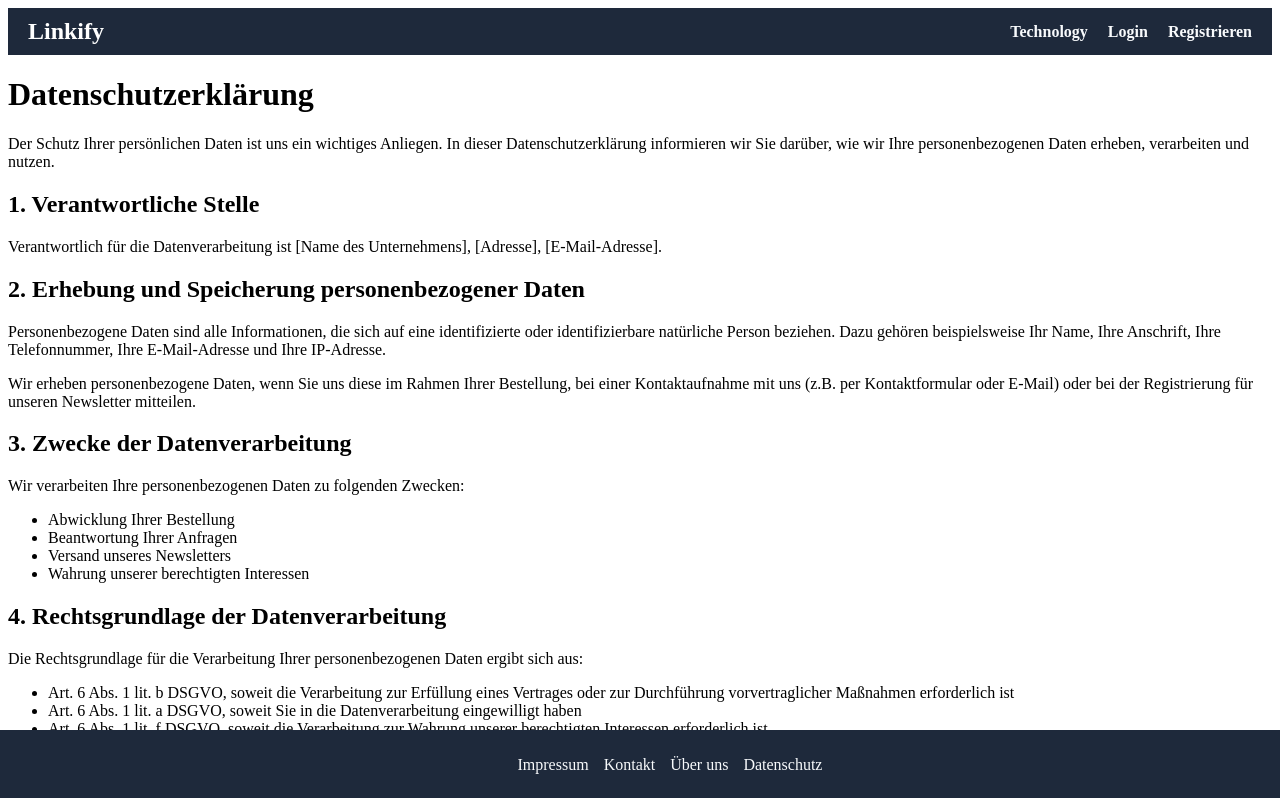
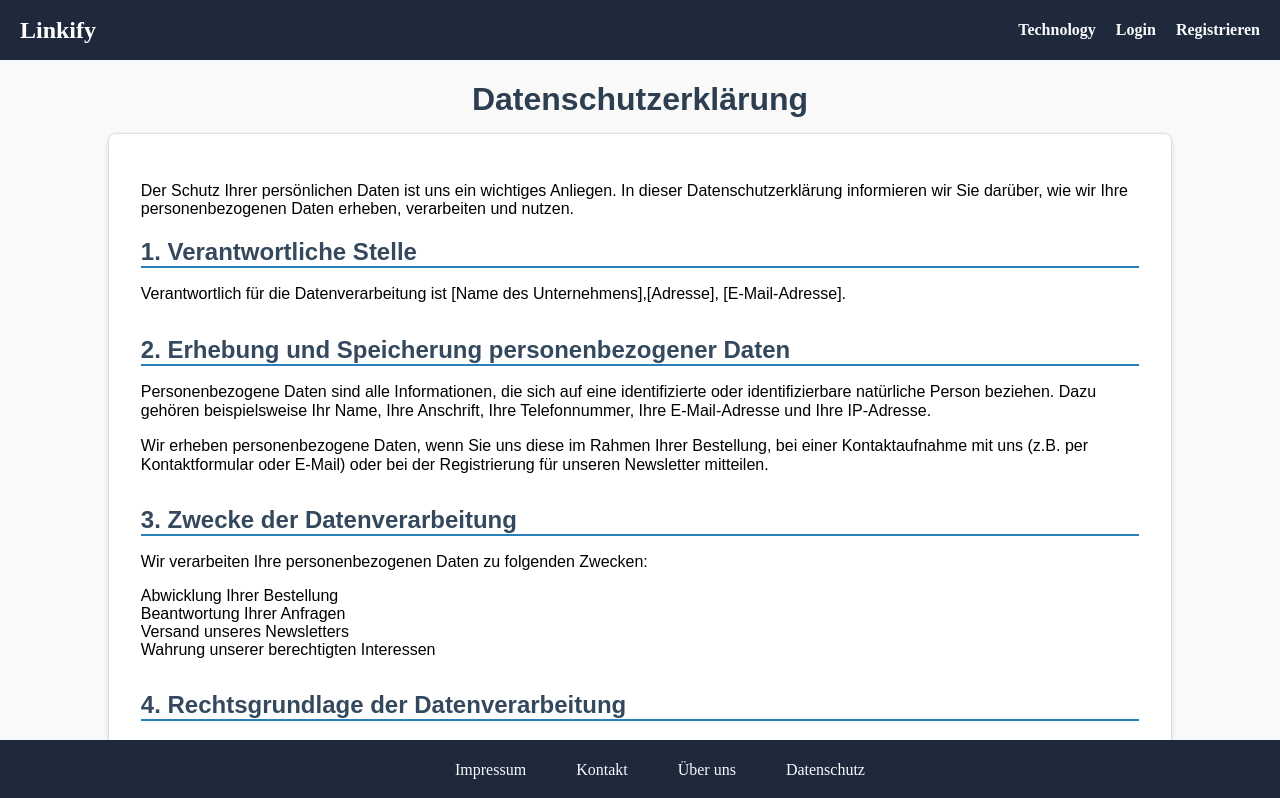
Before and after one commit to RalfHof/nextjs-boilerplate, a Next.js app: page /datenschutz in a window 1280 px wide. Shown: the top 798 px of the page. Built offline with nearby package versions, Linux system fonts and the light colour scheme.

Commit message:
New Feautes Akin

```diff
--- a/src/app/datenschutz/page.tsx
+++ b/src/app/datenschutz/page.tsx
@@ -1,45 +1,54 @@
 "use client";
+
 export default function DatenschutzPage() {
-  return (
-    <>
-      <h1>Datenschutzerklärung</h1>
-      <p>
+  return (<>
+    <div className="datenschutz-page">
+      <h1 className="page-title">Datenschutzerklärung</h1>
+      <div id="ContainerDIV">
+        <p className="intro">
           Der Schutz Ihrer persönlichen Daten ist uns ein wichtiges Anliegen. In
           dieser Datenschutzerklärung informieren wir Sie darüber, wie wir Ihre
           personenbezogenen Daten erheben, verarbeiten und nutzen.
         </p>
-      <h2>1. Verantwortliche Stelle</h2>
-      <p>
-        Verantwortlich für die Datenverarbeitung ist [Name des Unternehmens],
-        [Adresse], [E-Mail-Adresse].
+        <section className="section responsible">
+          <h2 className="section-title">1. Verantwortliche Stelle</h2>
+          <p className="DataProtectionParagraphs">
+            Verantwortlich für die Datenverarbeitung ist <span className="placeholder">[Name des Unternehmens]</span>,
+            <span className="placeholder">[Adresse]</span>, <span className="placeholder">[E-Mail-Adresse]</span>.
           </p>
-      <h2>2. Erhebung und Speicherung personenbezogener Daten</h2>
-      <p>
+        </section>
+        <section className="section data-collection">
+          <h2 className="section-title">2. Erhebung und Speicherung personenbezogener Daten</h2>
+          <p className="DataProtectionParagraphs">
             Personenbezogene Daten sind alle Informationen, die sich auf eine
             identifizierte oder identifizierbare natürliche Person beziehen. Dazu
             gehören beispielsweise Ihr Name, Ihre Anschrift, Ihre Telefonnummer,
             Ihre E-Mail-Adresse und Ihre IP-Adresse.
           </p>
-      <p>
+          <p className="DataProtectionParagraphs">
             Wir erheben personenbezogene Daten, wenn Sie uns diese im Rahmen Ihrer
             Bestellung, bei einer Kontaktaufnahme mit uns (z.B. per Kontaktformular
             oder E-Mail) oder bei der Registrierung für unseren Newsletter
             mitteilen.
           </p>
-      <h2>3. Zwecke der Datenverarbeitung</h2>
-      <p>Wir verarbeiten Ihre personenbezogenen Daten zu folgenden Zwecken:</p>
-      <ul>
+        </section>
+        <section className="section purposes">
+          <h2 className="section-title">3. Zwecke der Datenverarbeitung</h2>
+          <p className="DataProtectionParagraphs">Wir verarbeiten Ihre personenbezogenen Daten zu folgenden Zwecken:</p>
+          <ul className="purposes-list">
             <li>Abwicklung Ihrer Bestellung</li>
             <li>Beantwortung Ihrer Anfragen</li>
             <li>Versand unseres Newsletters</li>
             <li>Wahrung unserer berechtigten Interessen</li>
           </ul>
-      <h2>4. Rechtsgrundlage der Datenverarbeitung</h2>
-      <p>
+        </section>
+        <section className="section legal-basis">
+          <h2 className="section-title">4. Rechtsgrundlage der Datenverarbeitung</h2>
+          <p className="DataProtectionParagraphs">
             Die Rechtsgrundlage für die Verarbeitung Ihrer personenbezogenen Daten
             ergibt sich aus:
           </p>
-      <ul>
+          <ul className="legal-basis-list">
             <li>
               Art. 6 Abs. 1 lit. b DSGVO, soweit die Verarbeitung zur Erfüllung
               eines Vertrages oder zur Durchführung vorvertraglicher Maßnahmen
@@ -54,42 +63,53 @@ export default function DatenschutzPage() {
               unserer berechtigten Interessen erforderlich ist
             </li>
           </ul>
-      <h2>5. Weitergabe von Daten</h2>
-      <p>
+        </section>
+        <section className="section data-sharing">
+          <h2 className="section-title">5. Weitergabe von Daten</h2>
+          <p className="DataProtectionParagraphs">
             Wir geben Ihre personenbezogenen Daten nur dann an Dritte weiter, wenn
             dies zur Erfüllung des Vertrags erforderlich ist (z.B. an das mit der
             Lieferung beauftragte Versandunternehmen), wir gesetzlich dazu
             verpflichtet sind oder Sie eingewilligt haben.
           </p>
-      <h2>6. Ihre Rechte</h2>
-      <p>
+        </section>
+        <section className="section rights">
+          <h2 className="section-title">6. Ihre Rechte</h2>
+          <p className="DataProtectionParagraphs">
             Sie haben gegenüber uns folgende Rechte hinsichtlich der Sie
             betreffenden personenbezogenen Daten:
           </p>
-      <ul>
+          <ul className="rights-list">
             <li>Recht auf Auskunft</li>
             <li>Recht auf Berichtigung oder Löschung</li>
             <li>Recht auf Einschränkung der Verarbeitung</li>
             <li>Recht auf Widerspruch gegen die Verarbeitung</li>
             <li>Recht auf Datenübertragbarkeit</li>
           </ul>
-      <p>
+          <p className="DataProtectionParagraphs">
             Sie haben zudem das Recht, sich bei einer Datenschutz-Aufsichtsbehörde
             über die Verarbeitung Ihrer personenbezogenen Daten durch uns zu
             beschweren.
           </p>
-      <h2>7. Datensicherheit</h2>
-      <p>
+        </section>
+        <section className="section data-security">
+          <h2 className="section-title">7. Datensicherheit</h2>
+          <p className="DataProtectionParagraphs">
             Wir treffen geeignete technische und organisatorische Maßnahmen, um Ihre
             personenbezogenen Daten vor Verlust, Missbrauch, unberechtigtem Zugriff
             und unbefugter Offenlegung zu schützen.
           </p>
-      <h2>8. Aktualisierung der Datenschutzerklärung</h2>
-      <p>
+        </section>
+        <section className="section updates">
+          <h2 className="section-title">8. Aktualisierung der Datenschutzerklärung</h2>
+          <p className="DataProtectionParagraphs">
             Wir behalten uns vor, diese Datenschutzerklärung anzupassen, um sie an
             geänderte Rechtslagen oder bei Änderungen des Dienstes sowie der
             Datenverarbeitung anzupassen.
           </p>
+        </section>
+      </div>
+    </div>
   </>
   );
 }
--- a/src/components/navigation.tsx
+++ b/src/components/navigation.tsx
@@ -19,28 +19,29 @@ export default function Navigation() {
 
   return (
     <header className="header">
-      {/* Logo */}
       <div className="logo">
         <Logo />
       </div>
 
-      {/* Burger-Menü */}
-      {isMobile && (
+      {/* Burger-Menü für mobile Ansicht */}
+      {isMobile && !isMenuOpen && ( // Zeige Burger-Menü nur, wenn das Menü nicht offen ist
         <button
           className="burger-menu"
-          onClick={() => setIsMenuOpen(!isMenuOpen)}
+          onClick={() => setIsMenuOpen(!isMenuOpen)} // Toggle isMenuOpen
         >
           ☰
         </button>
       )}
 
       {/* Navigation */}
-      <nav className={`main-navigation ${isMenuOpen && isMobile ? "open" : ""}`}>
+      <nav className={`main-navigation ${isMenuOpen ? "open" : ""}`}>
+        {isMenuOpen && isMobile && (
+          <div id="CloseMenuDIV">
+            <p id="CloseMenu" onClick={() => setIsMenuOpen(false)}>X</p>
+          </div>
+        )}
         <ul className="nav-list">
-          <li className="nav-item">
-
-          </li>
-          <li className="nav-item">
+          <li>
             <Link href="/technology" className="nav-link">
               Technology
             </Link>
@@ -51,7 +52,7 @@ export default function Navigation() {
             </Link>
           </li>
           <li className="nav-item registrieren">
-            <Link href="https://app.linkify.cloud/registrieren" className="nav-link">
+            <Link href="https://app.linkify.cloud/registrierung" className="nav-link">
               Registrieren
             </Link>
           </li>
--- a/src/globals.css
+++ b/src/globals.css
@@ -1,11 +1,21 @@
+body,
+html,
+#root {
+  margin: 0;
+  padding: 0;
+  height: 100vh;
+}
+
+
 /* Header Styles */
 .header {
   display: flex;
   justify-content: space-between;
   align-items: center;
-  padding: 10px 20px;
   background-color: #1e293b;
   color: white;
+  width: 100%;
+  height: 60px;
 }
 
 /* Logo */
@@ -14,15 +24,19 @@
   color: white;
   font-size: 1.5rem;
   font-weight: bold;
+  margin-left: 20px;
 }
 
 .logo-text:hover {
-  color: #38bdf8; /* Hellblau */
+  color: #38bdf8;
+  /* Hellblau */
 }
 
 /* Navigation */
 .main-navigation {
   display: flex;
+  margin-right: 20px;
+
 }
 
 .nav-list {
@@ -33,10 +47,6 @@
   padding: 0;
 }
 
-.nav-item {
-  position: relative;
-}
-
 .nav-link {
   text-decoration: none;
   color: #f8fafc;
@@ -45,12 +55,14 @@
 }
 
 .nav-link:hover {
-  color: #38bdf8; /* Hellblau */
+  color: #38bdf8;
+  /* Hellblau */
 }
 
 .login,
 .registrieren {
-  margin-left: auto; /* Rechtsbündig */
+  margin-left: auto;
+  /* Rechtsbündig */
 }
 
 .burger-menu {
@@ -66,19 +78,20 @@
 .footer {
   background-color: #1e293b;
   color: white;
-  text-align: center;
-  padding: 10px;
+  width: 100%;
+  height: 60px;
   position: fixed;
   bottom: 0;
-  width: 100%;
-  left: 0;
-  }
+  display: flex;
+  align-items: center;
+  justify-content: center;
+}
 
 .footer-links {
   list-style: none;
   display: flex;
   justify-content: center;
-  gap: 15px;
+  gap: 50px;
 }
 
 .footer-links a {
@@ -87,22 +100,329 @@
 }
 
 .footer-links a:hover {
-  color: #38bdf8; /* Hellblau */
+  color: #38bdf8;
+  /* Hellblau */
 }
 
-/* Responsives Design */
+/* ----------------------------------------------------- */
+
+.impressum-page {
+  font-family: Arial, sans-serif;
+  color: #333;
+  background-color: #f9f9f9;
+  padding: 20px;
+}
+
+.page-title {
+  font-size: 2em;
+  margin-bottom: 15px;
+  color: #2c3e50;
+  text-align: center;
+
+}
+
+.content {
+  max-width: 800px;
+  margin: 0 auto;
+  background-color: #ffffff;
+  border: 1px solid #ddd;
+  border-radius: 8px;
+  padding: 20px;
+  box-shadow: 0 2px 5px rgba(0, 0, 0, 0.1);
+  margin-bottom: 60px;
+}
+
+.section {
+  margin-bottom: 20px;
+}
+
+.section-title {
+  font-size: 1.5em;
+  color: #34495e;
+  border-bottom: 2px solid #2980b9;
+  margin-bottom: 10px;
+}
+
+.company-address,
+.contact,
+.representative,
+.vat-id,
+.content-responsible,
+.editorial-responsible,
+.privacy-link,
+.law-text {
+  margin-bottom: 15px;
+}
+
+a {
+  color: #2980b9;
+  text-decoration: none;
+}
+
+a:hover {
+  text-decoration: underline;
+}
+
+.company-name {
+  font-weight: bold;
+}
+
+.phone-number,
+.email-link,
+.website-link {
+  font-style: italic;
+}
+
+.privacy-link a {
+  font-weight: bold;
+  color: #16a085;
+}
+
+.privacy-link a:hover {
+  color: #1abc9c;
+}
+
+
+/* ----------------------------------------------------- */
+
+
+.datenschutz-page {
+  background-color: #f9f9f9;
+  width: 100%;
+  display: flex;
+  align-items: center;
+  justify-content: center;
+  flex-direction: column;
+  font-family: Arial, sans-serif;
+
+}
+
+#ContainerDIV {
+  border: 1px solid #ddd;
+  background-color: #fff;
+  border-radius: 8px;
+  padding: 0;
+  margin: 0;
+  padding: 2rem;
+  margin-bottom: 80px;
+  width: 78%;
+  box-shadow: 0 2px 5px rgba(0, 0, 0, 0.1);
+
+}
+
+.section {
+  margin-bottom: 2rem;
+}
+
+.purposes-list,
+.legal-basis-list,
+.rights-list {
+  list-style: none;
+  padding: 0;
+  margin: 0;
+}
+
+.DataProtectionParagraphs {
+  line-height: 1.2;
+}
+
+
+/* -------------------------------------------------------------- */
+
+
+/* Responsive Design */
 @media (max-width: 768px) {
-  .nav-list {
-    display: none; /* Links ausblenden */
+
+  .main-navigation {
+    background-color: #1e293b;
+    position: fixed;
+    right: 0;
+    top: 0;
+    height: 100%;
+    width: 200px;
+    margin: 0;
+    padding: 0;
+    display: none;
   }
 
-  .main-navigation.open .nav-list {
-    display: block; /* Menü anzeigen */
-    background-color: #1e293b;
-    padding: 10px;
+  .open {
+    display: block;
+  }
+
+  .nav-list {
+    display: flex;
+    justify-content: center;
+    align-items: center;
+    flex-direction: column;
+    height: 90%;
+    margin: 0;
+    padding: 0;
+  }
+
+  .nav-list li {
+    margin: 0;
+    padding: 0;
+  }
+
+  #CloseMenuDIV {
+    display: flex;
+    justify-content: flex-end;
+    width: 100%;
+    height: 60px;
+    align-items: center;
+  }
+
+  #CloseMenu {
+    font-family: Arial, Helvetica, sans-serif;
+    width: fit-content;
+    cursor: pointer;
+    font-size: 30px;
+    transform: rotate(90deg);
+    margin: 0;
+    padding: 0;
+    margin-right: 10px;
   }
 
   .burger-menu {
-    display: block; /* Burger-Menü anzeigen */
+    display: block;
+    margin-right: 5px;
+    font-size: 25px;
   }
 }
+
+/* ---------------------------------------*/
+
+#InfoContainer {
+  max-width: 1200px;
+  margin: 0 auto;
+  padding: 20px;
+  font-family: Verdana, Geneva, Tahoma, sans-serif;
+  font-weight: 900;
+  margin-bottom: 20px;
+}
+
+.info-introduction {
+  background-color: #ffffff;
+  padding: 40px;
+  margin-bottom: 20px;
+  border-radius: 8px;
+  box-shadow: 0 2px 4px rgba(0, 0, 0, 0.1);
+}
+
+.info-introduction h1 {
+  font-size: 32px;
+  color: #0064a1;
+  margin-bottom: 10px;
+}
+
+.info-introduction p {
+  font-size: 18px;
+  color: #666;
+  line-height: 1.6;
+}
+
+/* Sektion für die Vorteile */
+.info-benefits {
+  background-color: #ffffff;
+  padding: 40px;
+  margin-bottom: 20px;
+  border-radius: 8px;
+  box-shadow: 0 2px 4px rgba(0, 0, 0, 0.1);
+}
+
+.info-benefits h2 {
+  font-size: 28px;
+  color: #0064a1;
+  margin-bottom: 20px;
+}
+
+.info-benefits ul {
+  list-style-type: none;
+  padding: 0;
+}
+
+.info-benefits li {
+  font-size: 18px;
+  color: #333;
+  margin-bottom: 10px;
+  display: flex;
+  align-items: center;
+}
+
+.info-benefits li::before {
+  content: "✔";
+  color: #28a745;
+  margin-right: 10px;
+  font-size: 20px;
+}
+
+/* Sektion für die Features */
+.info-features {
+  background-color: #ffffff;
+  padding: 40px;
+  margin-bottom: 20px;
+  border-radius: 8px;
+  box-shadow: 0 2px 4px rgba(0, 0, 0, 0.1);
+}
+
+.info-features h2 {
+  font-size: 28px;
+  color: #0064a1;
+  margin-bottom: 20px;
+}
+
+.info-features ul {
+  list-style-type: none;
+  padding: 0;
+}
+
+.info-features li {
+  font-size: 18px;
+  color: #333;
+  margin-bottom: 10px;
+  display: flex;
+  align-items: center;
+}
+
+.info-features li::before {
+  content: "✔";
+  color: #28a745;
+  margin-right: 10px;
+  font-size: 20px;
+}
+
+/* Sektion für die Abschluss-Information */
+.info-conclusion {
+  background-color: #ffffff;
+  padding: 40px;
+  border-radius: 8px;
+  box-shadow: 0 2px 4px rgba(0, 0, 0, 0.1);
+}
+
+.info-conclusion p {
+  font-size: 20px;
+  color: #333;
+  line-height: 1.6;
+  text-align: center;
+}
+
+/* Responsivität */
+@media (max-width: 768px) {
+  .info-introduction h1 {
+    font-size: 24px;
+  }
+
+  .info-introduction p,
+  .info-benefits li,
+  .info-features li,
+  .info-conclusion p {
+    font-size: 16px;
+  }
+
+  .info-introduction,
+  .info-benefits,
+  .info-features,
+  .info-conclusion {
+    padding: 20px;
+  }
+}
```
Also changed, not shown: src/app/impressum/page.tsx (+40 -37 lines), src/app/info/page.tsx (+30 -39 lines). Lines whose indentation alone changed are shown as unchanged.
